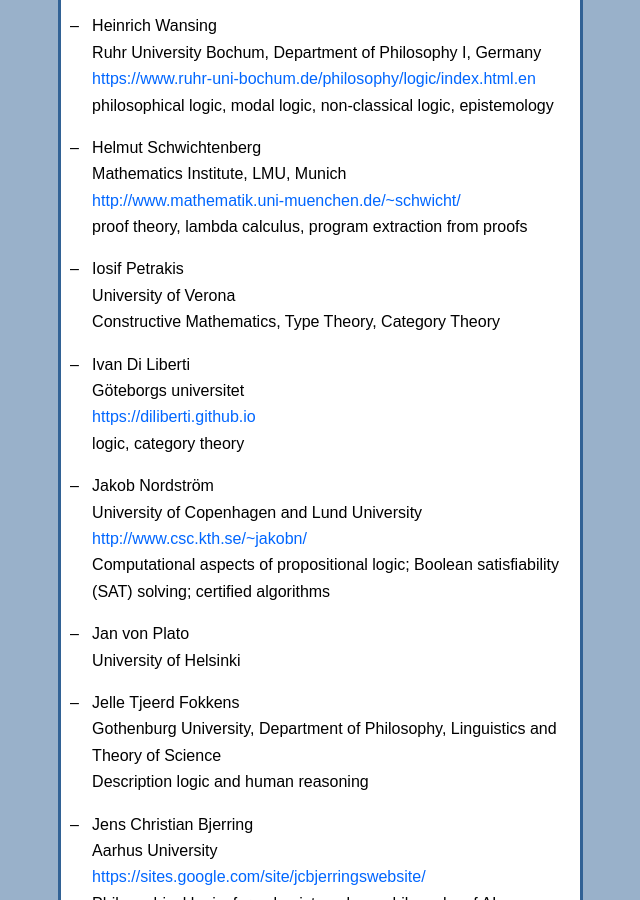
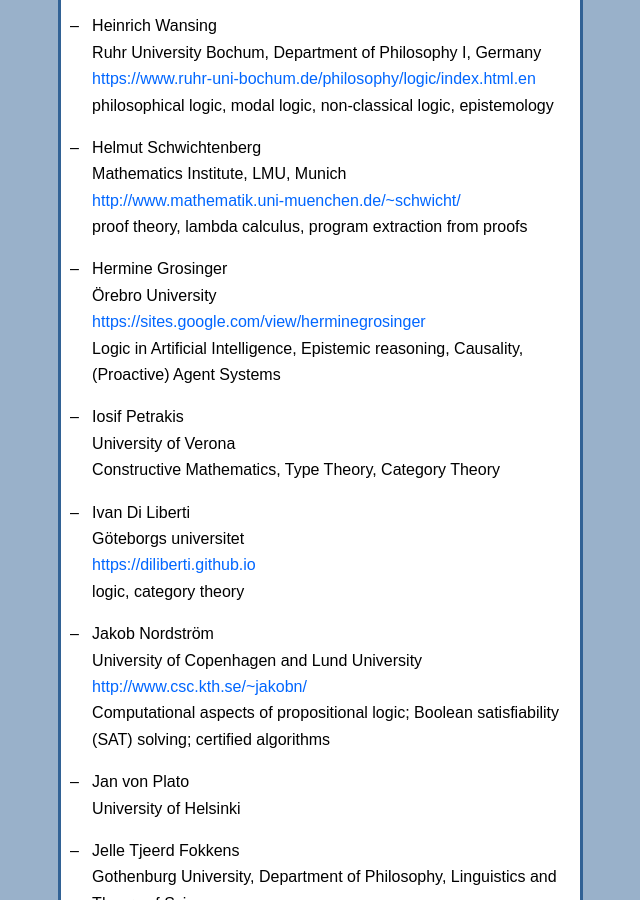
Before and after one commit to scandinavianlogic/scandinavianlogic.github.io, a Jekyll site: the page built from members.md, in a window 1280 px wide and 900 px high, scrolled down 9325 px. Shown: the whole window, without its empty margins (453-1093 px from the left). Built offline with Jekyll 4.4.1, drawn with Linux system fonts in a browser that asks for light colours.

Commit message:
new member

```diff
--- a/members.md
+++ b/members.md
@@ -361,6 +361,11 @@ membership.
   Mathematics Institute, LMU, Munich
   <http://www.mathematik.uni-muenchen.de/~schwicht/>
   proof theory, lambda calculus, program extraction  from proofs
+
+- Hermine Grosinger
+  Örebro University
+  <https://sites.google.com/view/herminegrosinger>
+  Logic in Artificial Intelligence, Epistemic reasoning, Causality, (Proactive) Agent Systems
 
 - Iosif Petrakis
   University of Verona
```
